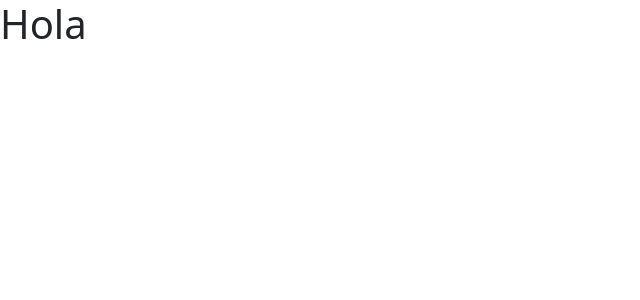
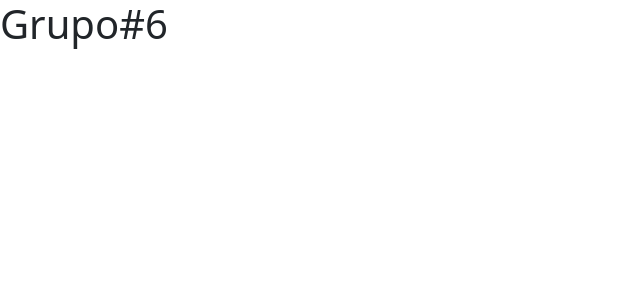
Before and after one commit to Gustao123/Pruebatapmeal21, a React (Vite) app: page / in a window 1280 px wide. Shown: the top 300 px of the page, without its empty margins (0-640 px from the left). Built offline with nearby package versions, Linux system fonts and the light colour scheme.

Commit message:
Pequeño cambio en un h1

```diff
--- a/src/App.jsx
+++ b/src/App.jsx
@@ -7,7 +7,7 @@ const App = () => {
 
   return (
     <>
-      <h1>Hola</h1>
+      <h1>Grupo#6</h1>
     </>
   )
 }
```
